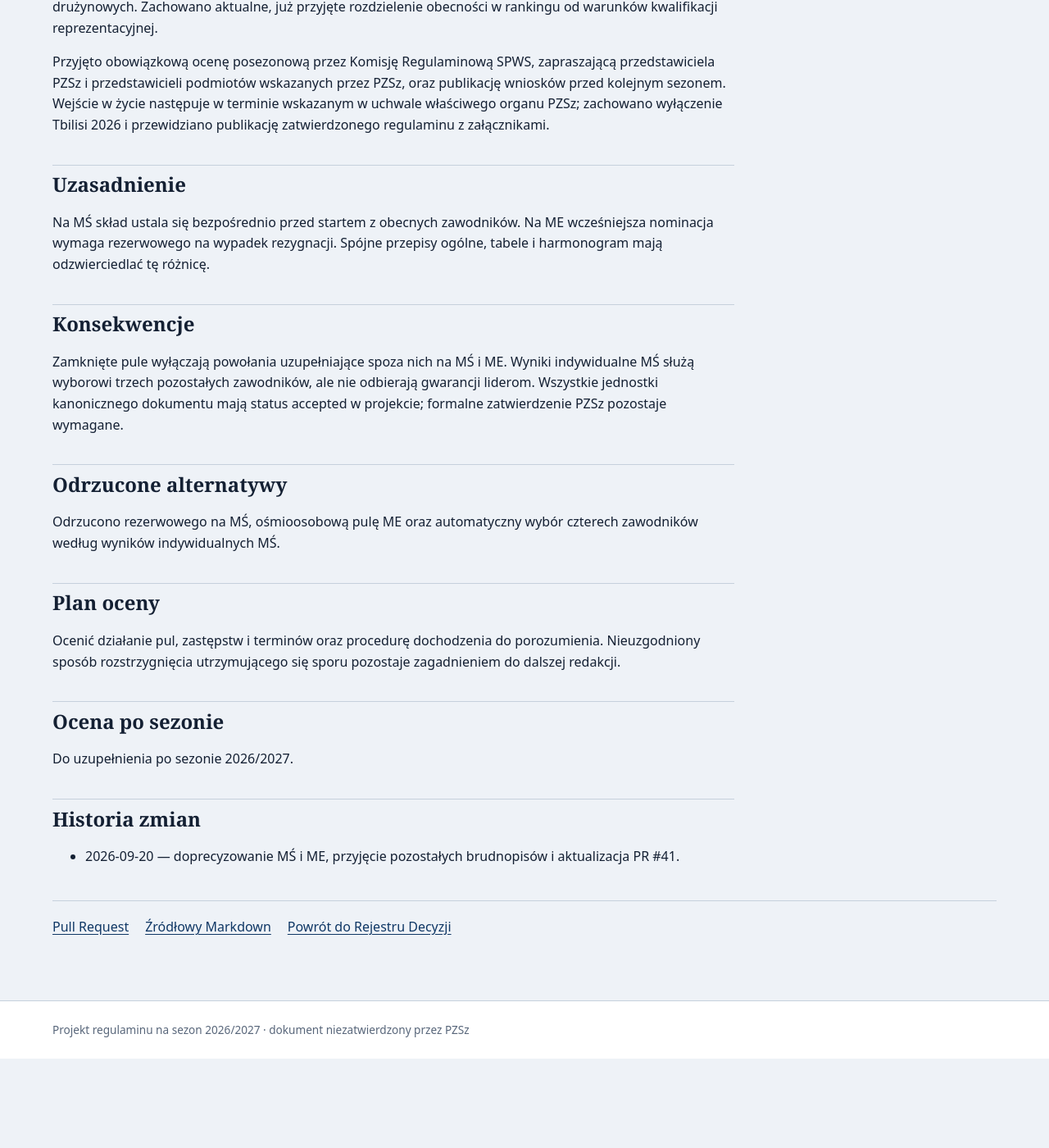
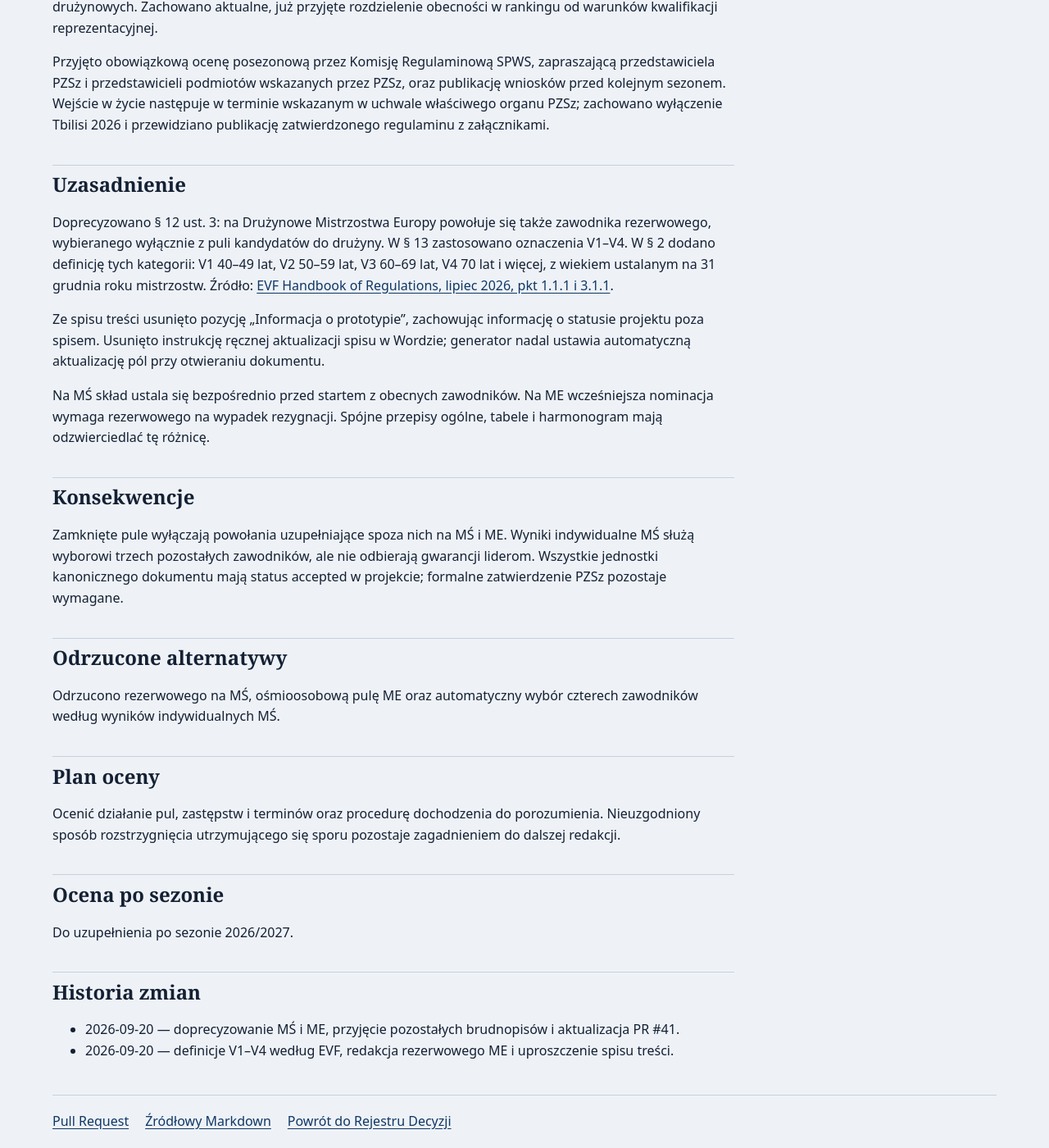
Before and after one commit to Fencer4Life/Regulamin_Kadry-SPWS, a Jekyll site: the page built from _decyzje/DR-024-druzyny-ms-me-i-spojnosc.md, in a window 1280 px wide and 1400 px high, scrolled down 1941 px. Shown: the whole window at 82% size. Built offline with Jekyll 4.4.1, drawn with Linux system fonts in a browser that asks for light colours; before the commit the page ends 3232 px from its top, so only the background shows below that; some of the changed text lies outside the part shown.

Commit message:
docs: define EVF age categories and simplify contents

```diff
--- a/_decyzje/DR-024-druzyny-ms-me-i-spojnosc.md
+++ b/_decyzje/DR-024-druzyny-ms-me-i-spojnosc.md
@@ -6,7 +6,7 @@ status: przyjęta
 data_inicjacji: 2026-09-20
 data_decyzji: 2026-09-20
 sezon: 2026/2027
-dotyczy: § 4–5, § 11–19
+dotyczy: § 2, § 4–5, § 11–19 oraz spis treści
 decydenci: Komisja regulaminowa SPWS — na etapie inicjalnym autor projektu
 discussion_url: ""
 pr_url: https://github.com/Fencer4Life/Regulamin_Kadry-SPWS/pull/41
@@ -47,6 +47,10 @@ Przyjęto obowiązkową ocenę posezonową przez Komisję Regulaminową SPWS, za
 
 ## Uzasadnienie
 
+Doprecyzowano § 12 ust. 3: na Drużynowe Mistrzostwa Europy powołuje się także zawodnika rezerwowego, wybieranego wyłącznie z puli kandydatów do drużyny. W § 13 zastosowano oznaczenia V1–V4. W § 2 dodano definicję tych kategorii: V1 40–49 lat, V2 50–59 lat, V3 60–69 lat, V4 70 lat i więcej, z wiekiem ustalanym na 31 grudnia roku mistrzostw. Źródło: [EVF Handbook of Regulations, lipiec 2026, pkt 1.1.1 i 3.1.1](https://www.veteransfencing.eu/wp-content/uploads/2026/07/EVF-Handbook-2026-V2.pdf).
+
+Ze spisu treści usunięto pozycję „Informacja o prototypie”, zachowując informację o statusie projektu poza spisem. Usunięto instrukcję ręcznej aktualizacji spisu w Wordzie; generator nadal ustawia automatyczną aktualizację pól przy otwieraniu dokumentu.
+
 Na MŚ skład ustala się bezpośrednio przed startem z obecnych zawodników. Na ME wcześniejsza nominacja wymaga rezerwowego na wypadek rezygnacji. Spójne przepisy ogólne, tabele i harmonogram mają odzwierciedlać tę różnicę.
 
 ## Konsekwencje
@@ -68,3 +72,4 @@ Do uzupełnienia po sezonie 2026/2027.
 ## Historia zmian
 
 - 2026-09-20 — doprecyzowanie MŚ i ME, przyjęcie pozostałych brudnopisów i aktualizacja PR #41.
+- 2026-09-20 — definicje V1–V4 według EVF, redakcja rezerwowego ME i uproszczenie spisu treści.
```
Also changed, not shown: narzedzia/build_regulamin_docx.py (+6 -5 lines), regulamin/Regulamin-powolywania-reprezentacji-Polski-weteranow-w-szermierce_2026.md (+9 -4 lines), tests/test_approved_sections_02_03.py (+6 -1 lines), tests/test_docx_current_contract.py (+21 -3 lines), 1 other file.
